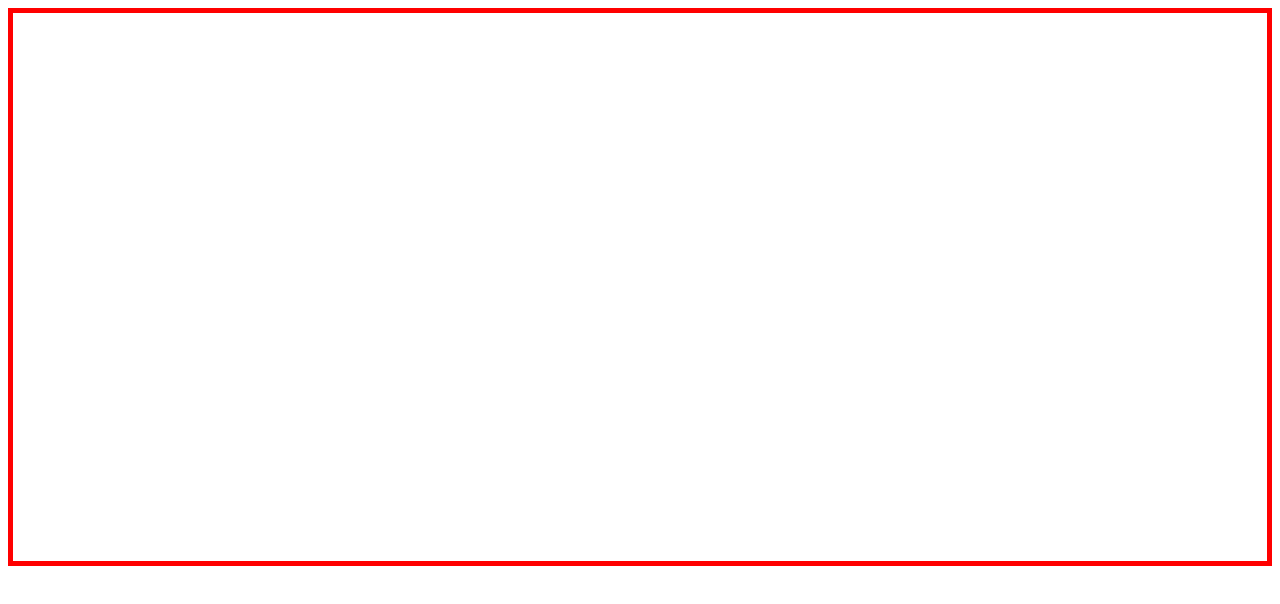
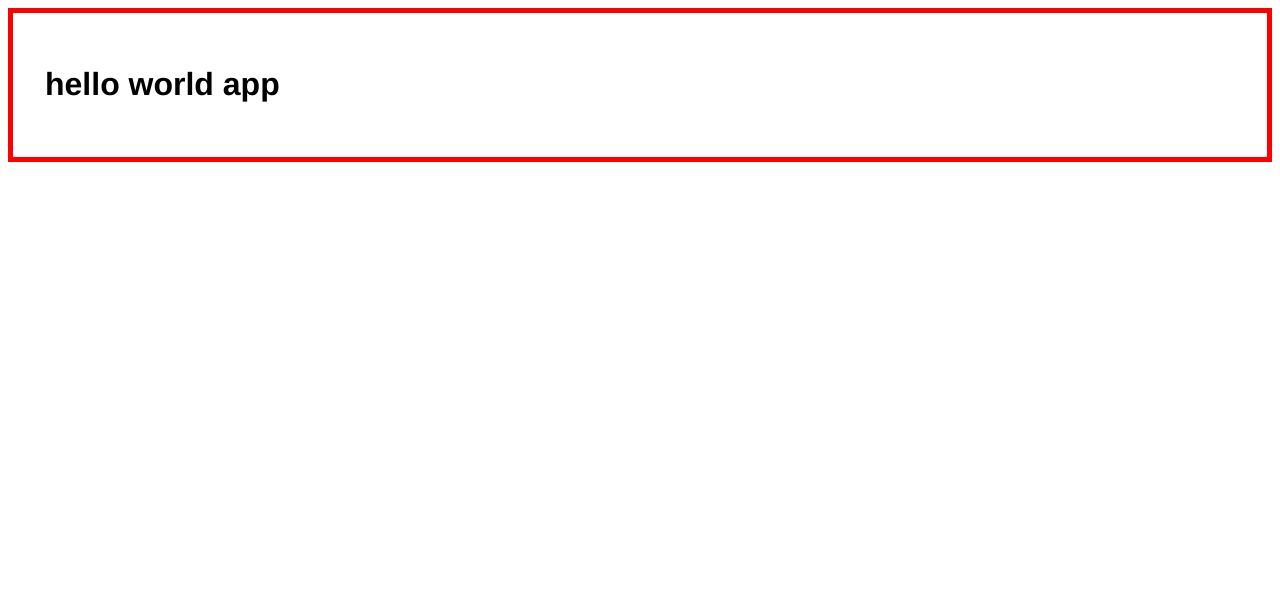
Before and after one commit to sudhir113/starterkit, a React app: page / in a window 1280 px wide. Shown: the top 604 px of the page. Built offline with nearby package versions, Linux system fonts and the light colour scheme; the HTML template or start-up script is replaced by a standard one.

Commit message:
remove image

```diff
--- a/src/components/App.tsx
+++ b/src/components/App.tsx
@@ -5,7 +5,7 @@ const reactLogo = require("./../assets/img/react_logo.svg");
 
 const App = () => (
   <div className="app">
-    <img src={reactLogo.default} height="480" />
+    <h1>hello world app</h1>
   </div>
 );
 
```
